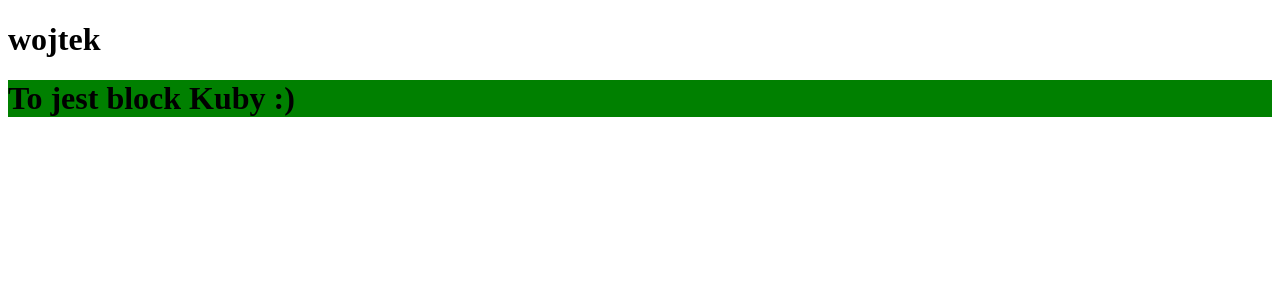
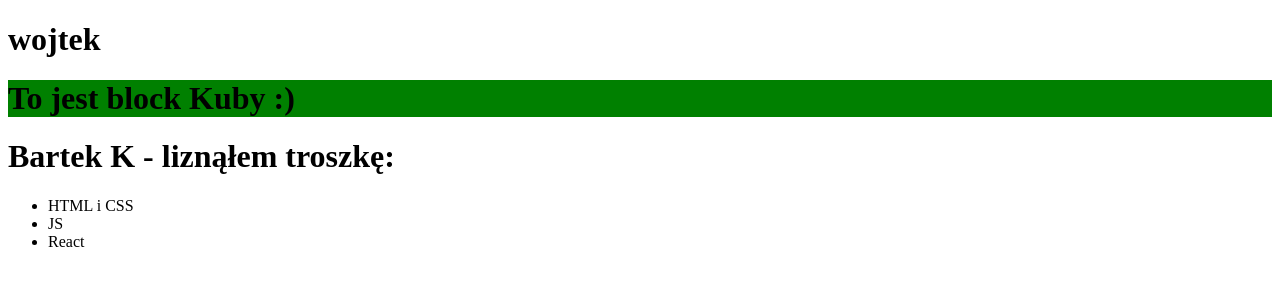
Before and after one commit to Wojciech-Kaczmarek/dev-group, a website: page index.html in a window 1280 px wide. Drawn offline with Linux system fonts and the light colour scheme.

Commit message:
Update index.html

```diff
--- a/index.html
+++ b/index.html
@@ -18,5 +18,13 @@
             To jest block Kuby :)
         </h1>
     </div>
+<div>
+        <h1> Bartek K - liznąłem troszkę:</h1>
+        <ul>
+            <li>HTML i CSS</li>
+            <li>JS</li>
+            <li>React</li>
+        </ul>
+    </div>
 </body>
 </html>
```
